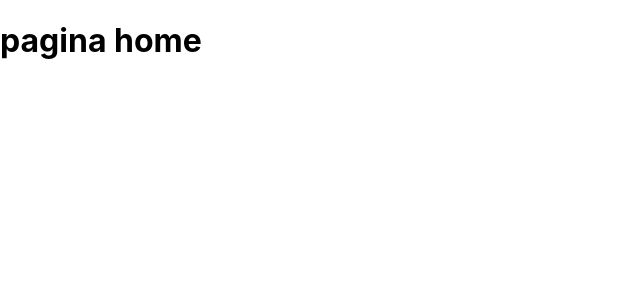
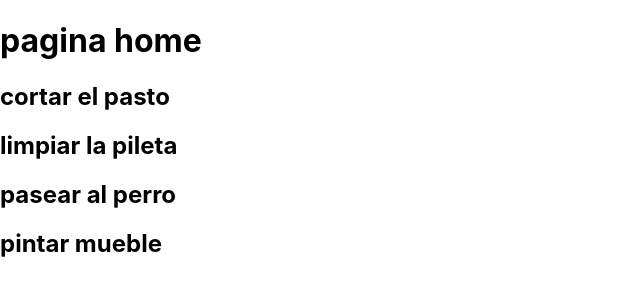
Before and after one commit to lubritos/creador-de-tareas, a React (Create React App) app: page / in a window 1280 px wide. Shown: the top 300 px of the page, without its empty margins (0-640 px from the left). Built offline with nearby package versions, Linux system fonts and the light colour scheme.

Commit message:
creando componentes

```diff
--- /dev/null
+++ b/src/components/Tasks/ListadoItem.js
@@ -0,0 +1,9 @@
+const ListadoItem = ({nombre}) => {
+    return (
+        <div key={nombre}>
+            <h2>{nombre}</h2>
+        </div>
+    );
+}
+
+export default ListadoItem;
--- /dev/null
+++ b/src/components/Tasks/ListadoTasks.js
@@ -0,0 +1,14 @@
+import ListadoItem from "./ListadoItem";
+
+const ListadoTasks = ({listado}) => {
+    return (
+        <div>
+            {listado.map(tarea=>{
+                return (
+                    <ListadoItem key={tarea.nombre} {...tarea} />
+                )
+            })}
+        </div>
+     );
+}
+export default ListadoTasks;
--- a/src/pages/home.js
+++ b/src/pages/home.js
@@ -1,7 +1,25 @@
+import ListadoTasks from "../components/Tasks/ListadoTasks";
+
 const Home =()=>{
+    const listado = [
+        {
+            nombre:'cortar el pasto'
+        },
+        {
+            nombre:'limpiar la pileta'
+        },
+        {
+            nombre:'pasear al perro'
+        },
+        {
+            nombre:'pintar mueble'
+        }
+    ];
+
     return (
         <div>
             <h1>pagina home</h1>
+            <ListadoTasks listado={listado} />
         </div>
     )
 }
```
